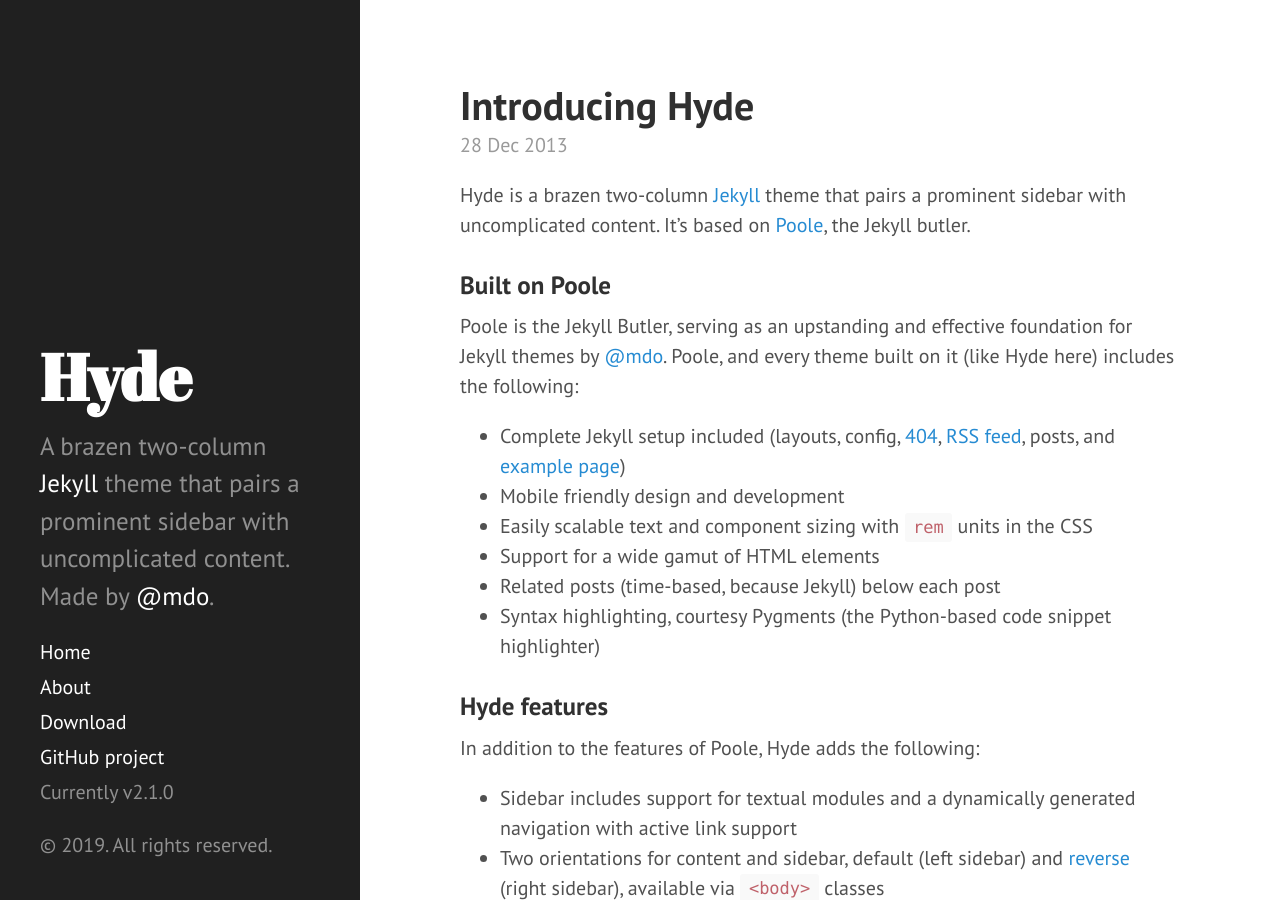
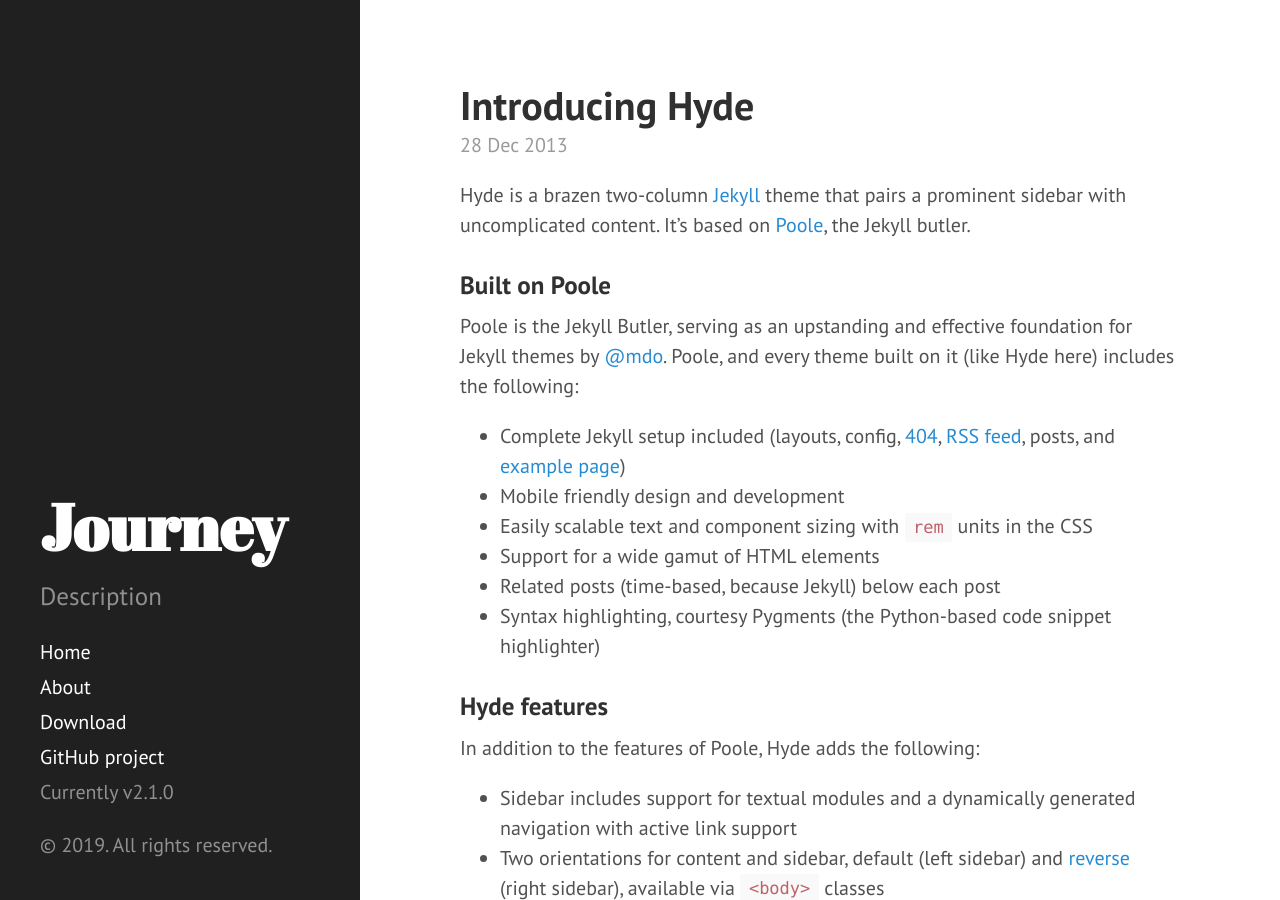
Before and after one commit to Shadesfear/Shadesfear.github.io, a Jekyll site: the page built from index.html, in a window 1280 px wide and 900 px high. Built offline with Jekyll 4.4.1, drawn with Linux system fonts in a browser that asks for light colours; Markdown is read by kramdown in place of the engine named in the settings; the list of posts is cut into pages by our own code.

Commit message:
Update _config.yml

```diff
--- a/_config.yml
+++ b/_config.yml
@@ -6,9 +6,9 @@
 permalink:        pretty
 
 # Setup
-title:            Hyde
-tagline:          'A Jekyll theme'
-description:      'A brazen two-column <a href="http://jekyllrb.com" target="_blank">Jekyll</a> theme that pairs a prominent sidebar with uncomplicated content. Made by <a href="https://twitter.com/mdo" target="_blank">@mdo</a>.'
+title:            Journey
+tagline:          'Tagline'
+description:      'Description'
 url:              https://shadesfear.github.io
 baseurl:          /
 
```
